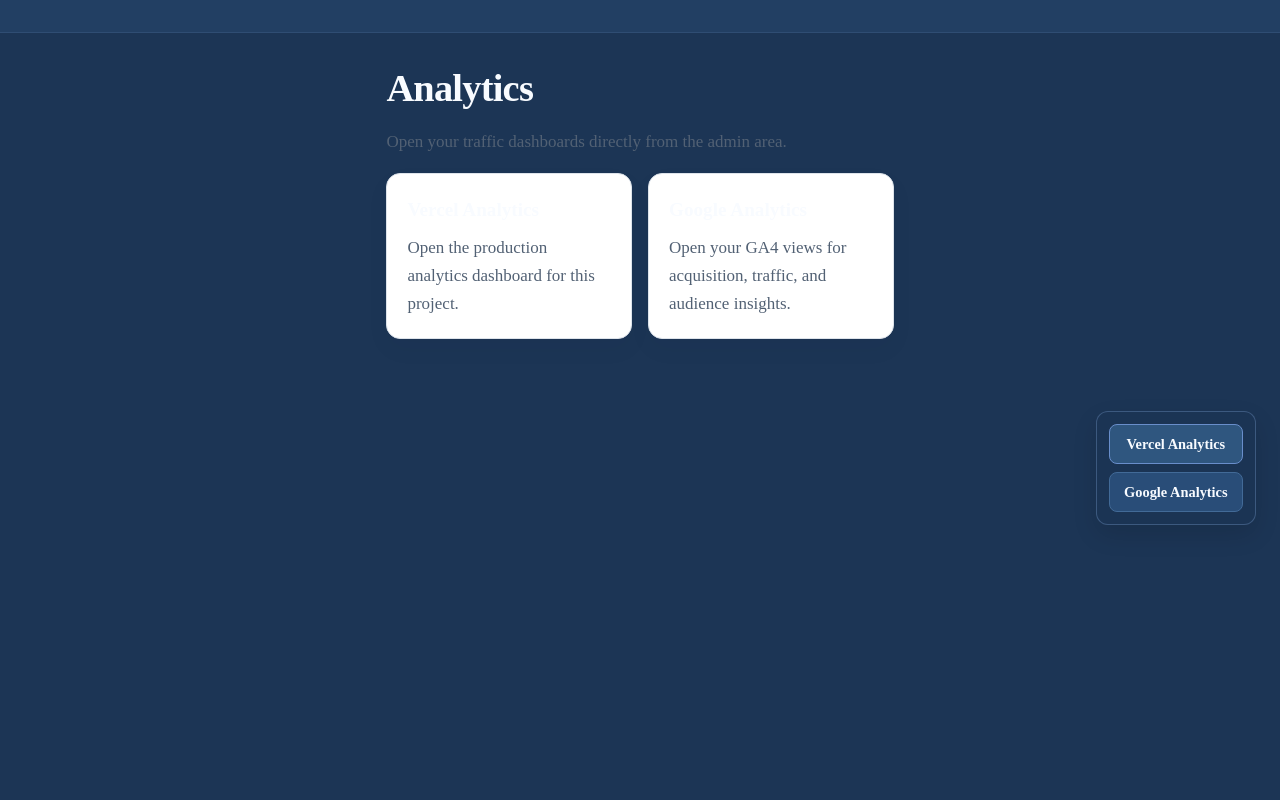
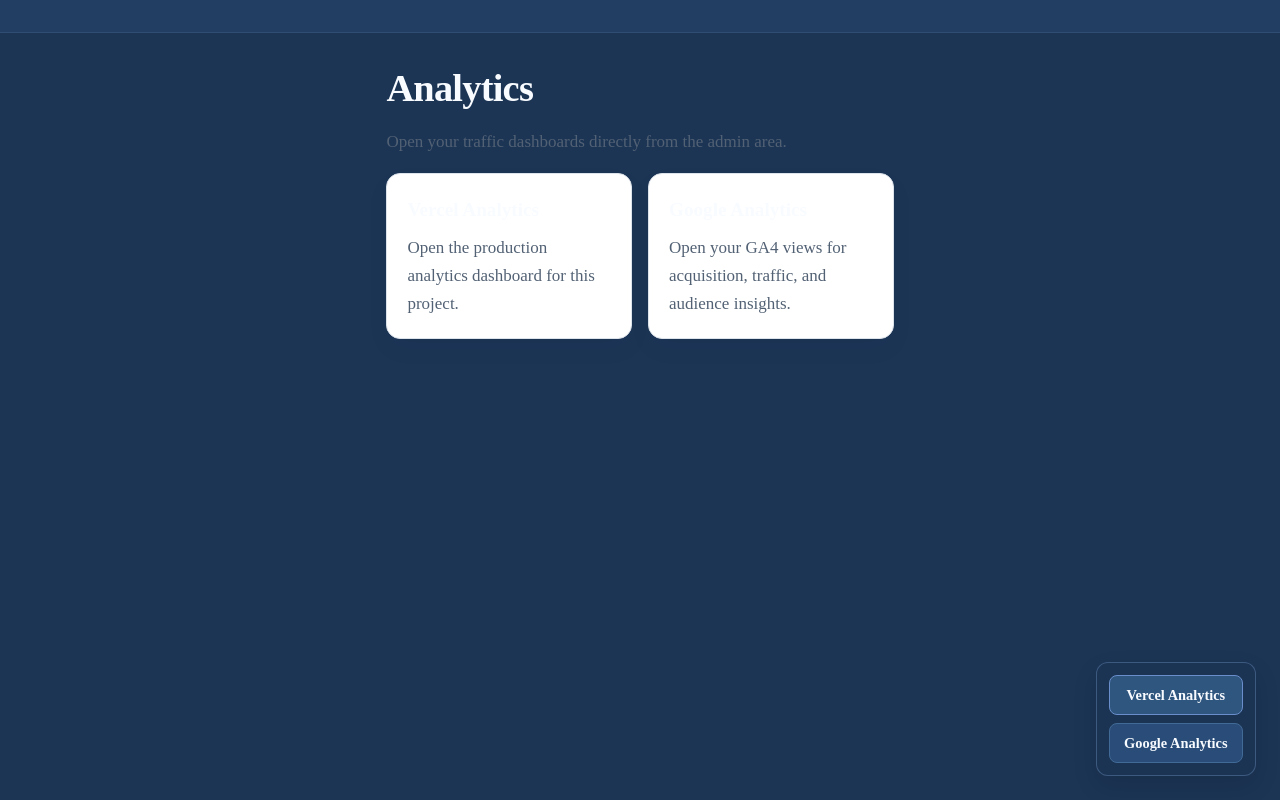
Before and after one commit to rehmatullahjan80-del/two-minutes-explained, a Next.js app: page /keystatic/analytics in a window 1280 px wide. Built offline with nearby package versions, Linux system fonts and the light colour scheme; no server answers.

Commit message:
Stabilize Keystatic admin overflow and footer flow

```diff
--- a/app/globals.css
+++ b/app/globals.css
@@ -98,11 +98,14 @@ h2 { font-size:1.2rem; margin:2rem 0 .4rem; }
 .consent p { margin:0; flex:1 1 18rem; }
 .consent div { display:flex; gap:.75rem; }
 .consent button { min-height:44px; padding:0 1.25rem; font:inherit; color:var(--fg); background:#fff; border:1px solid var(--fg); border-radius:8px; cursor:pointer; }
-body:has(.keystatic-admin-shell) { overflow:visible !important; }
+html, body { overflow:visible !important; height:auto !important; max-height:none !important; }
+body { min-height:100vh; }
+body:has(.keystatic-admin-shell) { overflow-x:hidden; overflow-y:auto !important; }
 .keystatic-admin-shell {
   display:flex;
   flex-direction:column;
   min-height:100vh;
+  width:100%;
   background:#1c3555;
   color:#f8fbff;
   position:relative;
@@ -138,7 +141,7 @@ body:has(.keystatic-admin-shell) { overflow:visible !important; }
   display:flex;
   flex-direction:column;
   width:100%;
-  min-height:100%;
+  min-height:calc(100vh - 72px);
   flex:1 1 auto;
 }
 .keystatic-admin-nav { display:flex; align-items:flex-start; justify-content:space-between; gap:1rem; padding:1rem 1.25rem; border-bottom:1px solid #2f4d73; background:#223f63; }
@@ -153,7 +156,7 @@ body:has(.keystatic-admin-shell) { overflow:visible !important; }
   align-items:stretch;
   width:max-content;
   max-width:min(100%, 22rem);
-  margin-top:1.5rem;
+  margin-top:auto;
   margin-left:auto;
   margin-right:1.5rem;
   margin-bottom:1.5rem;
```
